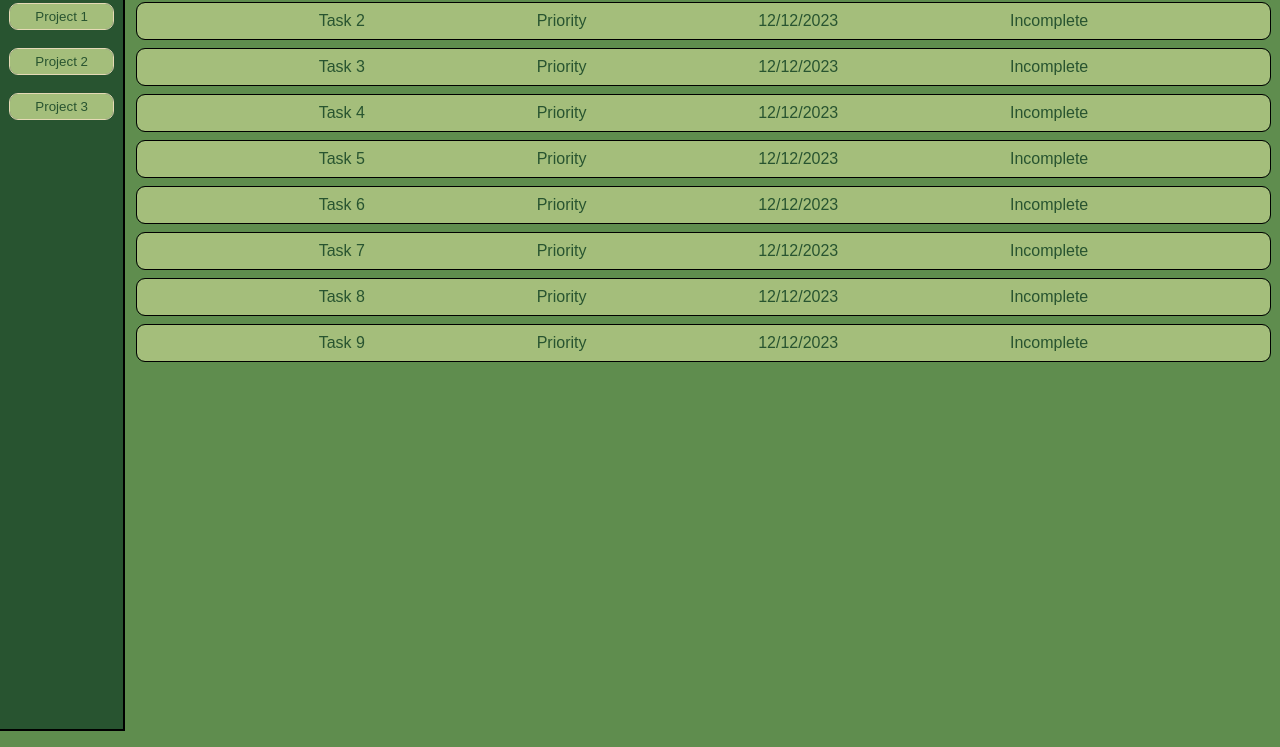
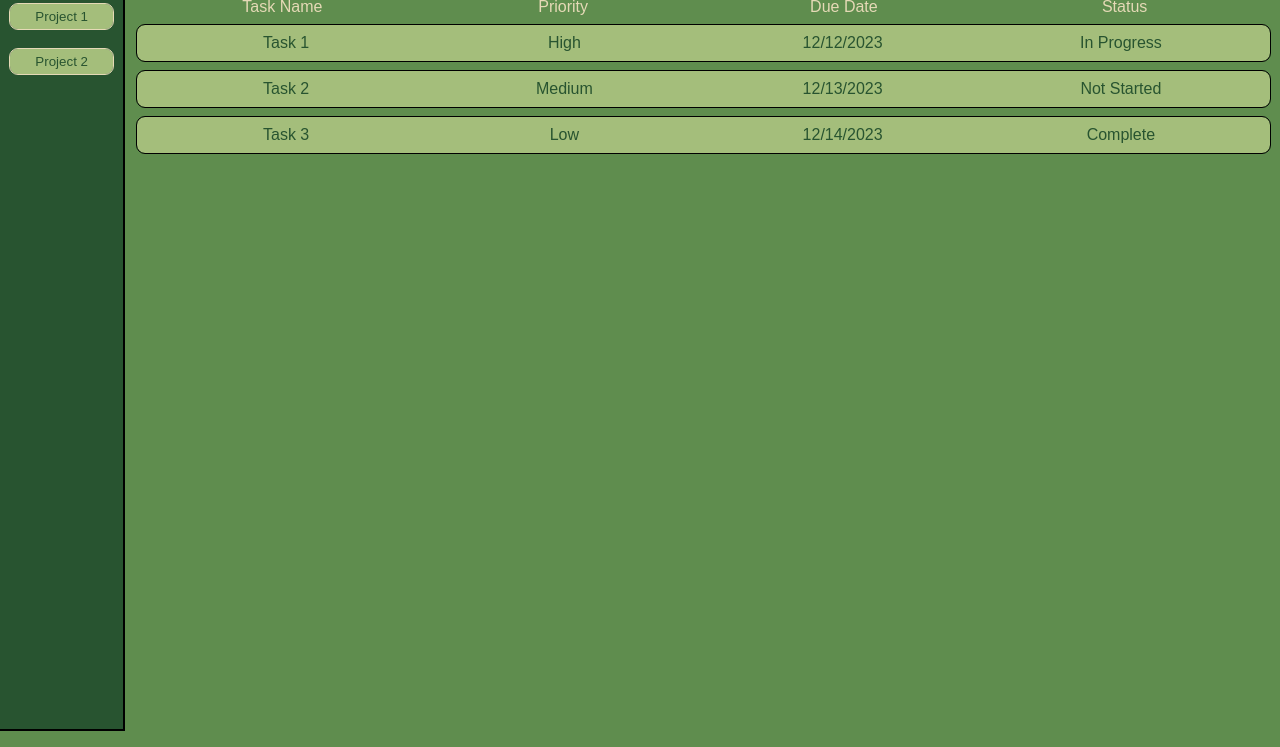
Before and after one commit to imalreadyafiddle/odin-todo-list, a website built with webpack: page src/index.html in a window 1280 px wide. Shown: the part 133-880 px from the top of the page. Built offline with nearby package versions, Linux system fonts and the light colour scheme.

Commit message:
Added modules to handle getting/printing tasks & projects, switching project viewed

```diff
--- /dev/null
+++ b/src/createHeader.js
@@ -0,0 +1,22 @@
+function createHeader() {
+  let headerBarContainer = document.createElement("div");
+  headerBarContainer.classList.add("header-bar")
+  let header = document.querySelector("header");
+  header.appendChild(headerBarContainer);
+
+  let headerItems = [
+    document.createElement("div"),
+    document.createElement("div"),
+  ];
+  headerItems[0].classList.add("header-logo");
+  headerItems[1].classList.add("header-label");
+  headerItems[0].innerText = "✓";
+  headerItems[1].innerText = "Todoit!";
+
+  let headerBar = document.querySelector(".header-bar");
+  headerItems.forEach((item) => {
+    headerBar.appendChild(item);
+  });
+}
+
+export {createHeader}
--- /dev/null
+++ b/src/getProjects.js
@@ -0,0 +1,12 @@
+function getProjects() {
+  let projects = [];
+  let allTasks = JSON.parse(localStorage.getItem("tasks"));
+  allTasks.forEach((task) => {
+    if (projects.indexOf(task.projectName) == -1) {
+      projects.push(task.projectName);
+    }
+  });
+  return projects;
+}
+
+export { getProjects };
--- /dev/null
+++ b/src/getTasks.js
@@ -0,0 +1,55 @@
+function getTasks(projectNum) {
+  // for prototyping only
+  let projectlist = [
+    {
+      projectNum: 1,
+      projectName: "Project 1",
+      taskName: "Task 1",
+      priority: "High",
+      dueDate: "12/12/2023",
+      status: "In Progress",
+      taskDetails: "Detailed information about Task 1 will be stored here...",
+    },
+    {
+      projectNum: 1,
+      projectName: "Project 1",
+      taskName: "Task 2",
+      priority: "Medium",
+      dueDate: "12/13/2023",
+      status: "Not Started",
+      taskDetails: "Detailed information about Task 2 will be stored here...",
+    },
+    {
+      projectNum: 1,
+      projectName: "Project 1",
+      taskName: "Task 3",
+      priority: "Low",
+      dueDate: "12/14/2023",
+      status: "Complete",
+      taskDetails: "Detailed information about Task 3 will be stored here...",
+    },
+    {
+      projectNum: 2,
+      projectName: "Project 2",
+      taskName: "Task 4",
+      priority: "Low",
+      dueDate: "12/15/2023",
+      status: "Not Started",
+      taskDetails: "Detailed information about Task 4 will be stored here...",
+    },
+  ];
+
+  localStorage.setItem("tasks", JSON.stringify(projectlist));
+
+  // logic that will remain in final function
+  let allTasks = JSON.parse(localStorage.getItem("tasks"));
+  let returnableTasks = [];
+  allTasks.forEach((task) => {
+    if (projectNum == task.projectNum) {
+      returnableTasks.push(task);
+    }
+  });
+  return returnableTasks;
+}
+
+export { getTasks };
--- a/src/index.html
+++ b/src/index.html
@@ -4,81 +4,23 @@
     <meta charset="utf-8" />
     <title>Odin Todo List</title>
     <meta name="viewport" content="width=device-width, initial-scale=1" />
-    <link rel="stylesheet" href="./style.css" />
   </head>
   <body>
-    <header>
-      <div class="header-bar">
-        <div class="header-logo">✓</div>
-        <div class="header-label">Todoit!</div>
-      </div>
-    </header>
+    <header></header>
     <div class="side-bar">
       <button class="add-project">+ New Project</button>
-      <div class="projects">
-        <button class="project">Project 1</button>
-        <button class="project">Project 2</button>
-        <button class="project">Project 3</button>
-      </div>
+      <div class="projects"></div>
     </div>
     <div class="todo-list-wrapper">
       <div class="todo-list-tasks">
-        <div class="task-bar">
-          <div class="task">
-            <div class="task-name">Task 1</div>
-            <div class="Priority">Priority</div>
-            <div class="due-date">12/12/2023</div>
-            <div class="status">Incomplete</div>
-          </div>
-          <div class="task">
-            <div class="task-name">Task 2</div>
-            <div class="Priority">Priority</div>
-            <div class="due-date">12/12/2023</div>
-            <div class="status">Incomplete</div>
-          </div>
-          <div class="task">
-            <div class="task-name">Task 3</div>
-            <div class="Priority">Priority</div>
-            <div class="due-date">12/12/2023</div>
-            <div class="status">Incomplete</div>
-          </div>
-          <div class="task">
-            <div class="task-name">Task 4</div>
-            <div class="Priority">Priority</div>
-            <div class="due-date">12/12/2023</div>
-            <div class="status">Incomplete</div>
-          </div>
-          <div class="task">
-            <div class="task-name">Task 5</div>
-            <div class="Priority">Priority</div>
-            <div class="due-date">12/12/2023</div>
-            <div class="status">Incomplete</div>
-          </div>
-          <div class="task">
-            <div class="task-name">Task 6</div>
-            <div class="Priority">Priority</div>
-            <div class="due-date">12/12/2023</div>
-            <div class="status">Incomplete</div>
-          </div>
-          <div class="task">
-            <div class="task-name">Task 7</div>
-            <div class="Priority">Priority</div>
-            <div class="due-date">12/12/2023</div>
-            <div class="status">Incomplete</div>
-          </div>
-          <div class="task">
-            <div class="task-name">Task 8</div>
-            <div class="Priority">Priority</div>
-            <div class="due-date">12/12/2023</div>
-            <div class="status">Incomplete</div>
-          </div>
-          <div class="task">
-            <div class="task-name">Task 9</div>
-            <div class="Priority">Priority</div>
-            <div class="due-date">12/12/2023</div>
-            <div class="status">Incomplete</div>
-          </div>
+        <div class="project-indicator"></div>
+        <div class="legend">
+          <div>Task Name</div>
+          <div>Priority</div>
+          <div>Due Date</div>
+          <div>Status</div>
         </div>
+        <div class="task-bar"></div>
       </div>
     </div>
   </body>
--- a/src/index.js
+++ b/src/index.js
@@ -1,2 +1,9 @@
 import _ from "lodash";
 import "./style.css";
+import { createHeader } from "./createHeader";
+import { printTasks } from "./printTasks";
+import { printProjects } from "./printProjects";
+
+createHeader();
+printTasks(1);
+printProjects();
--- /dev/null
+++ b/src/printProjects.js
@@ -0,0 +1,32 @@
+import { getProjects } from "./getProjects";
+import { switchProjects } from "./switchProjects";
+
+function printProjects() {
+  let projectBar = document.querySelector(".projects");
+  projectBar.innerHTML = "";
+
+  let projectList = getProjects();
+  let i = 1;
+
+  // print a button for each project to the sidebar
+  projectList.forEach((project) => {
+    // add button to sidebar
+    let projectButton = document.createElement("button");
+    projectButton.classList.add("project");
+    projectButton.innerText = project;
+
+    // set number for button to use in switcher & other function
+    projectButton.setAttribute("project-button-number", i);
+    projectBar.appendChild(projectButton);
+
+    // create event listener to call switchProjects(i);
+    projectButton.addEventListener("click", () => {
+      switchProjects(projectButton.getAttribute("project-button-number"));
+    });
+
+    // increment counter
+    i++;
+  });
+}
+
+export { printProjects };
--- /dev/null
+++ b/src/printTasks.js
@@ -0,0 +1,44 @@
+import { getTasks } from "./getTasks";
+
+function printTasks(projectNumber) {
+  let tasks = getTasks(projectNumber);
+  let i = 1;
+  let taskList = document.querySelector(".task-bar");
+  taskList.innerHTML = "";
+
+  // set project name
+  let projectIndicator = document.querySelector(".project-indicator");
+  projectIndicator.innerText = tasks[0].projectName;
+
+  // create and print tasks to the task area
+  tasks.forEach((task) => {
+    let taskDiv = document.createElement("div");
+    taskDiv.classList.add("task");
+
+    let taskNameDiv = document.createElement("div");
+    let priorityDiv = document.createElement("div");
+    let dueDateDiv = document.createElement("div");
+    let statusDiv = document.createElement("div");
+
+    taskNameDiv.classList.add("task-name");
+    priorityDiv.classList.add("priority");
+    dueDateDiv.classList.add("due-date");
+    statusDiv.classList.add("status");
+
+    taskNameDiv.innerText = task.taskName;
+    priorityDiv.innerText = task.priority;
+    dueDateDiv.innerText = task.dueDate;
+    statusDiv.innerText = task.status;
+
+    taskList.appendChild(taskDiv);
+    taskDiv.appendChild(taskNameDiv);
+    taskDiv.appendChild(priorityDiv);
+    taskDiv.appendChild(dueDateDiv);
+    taskDiv.appendChild(statusDiv);
+
+    taskDiv.setAttribute("task-number", i);
+    i++;
+  });
+}
+
+export { printTasks };
--- a/src/style.css
+++ b/src/style.css
@@ -218,12 +218,32 @@ header {
 }
 
 .task {
-  display: flex;
-  justify-content: space-evenly;
+  display: grid;
+  grid-template-columns: 1fr 1fr 1fr 1fr;
   background-color: var(--color-2);
   color: var(--color-4);
   padding: 10px;
   margin: 10px;
   outline: solid 1px black;
   border-radius: 8px;
+  text-align: center;
 }
+
+.project-indicator {
+  padding-left: 15px;
+  font-weight: 500;
+  font-size: 35px;
+  color: #e5d9b6;
+}
+
+.legend {
+  display: grid;
+  grid-template-columns: 1fr 1fr 1fr 1fr;
+  text-align: center;
+  margin-top: 5px;
+  padding-top: 10px;
+  margin-left: 15px;
+  margin-right: 15px;
+  border-top: 2px solid #285430;
+  color: #e5d9b6;
+}
--- /dev/null
+++ b/src/switchProjects.js
@@ -0,0 +1,7 @@
+import { printTasks } from "./printTasks";
+
+function switchProjects(projectNumber) {
+  printTasks(projectNumber);
+}
+
+export { switchProjects };
```
Also changed, not shown: package.json (+12 -1 lines), src/openTask.js (added), 1 other file.
